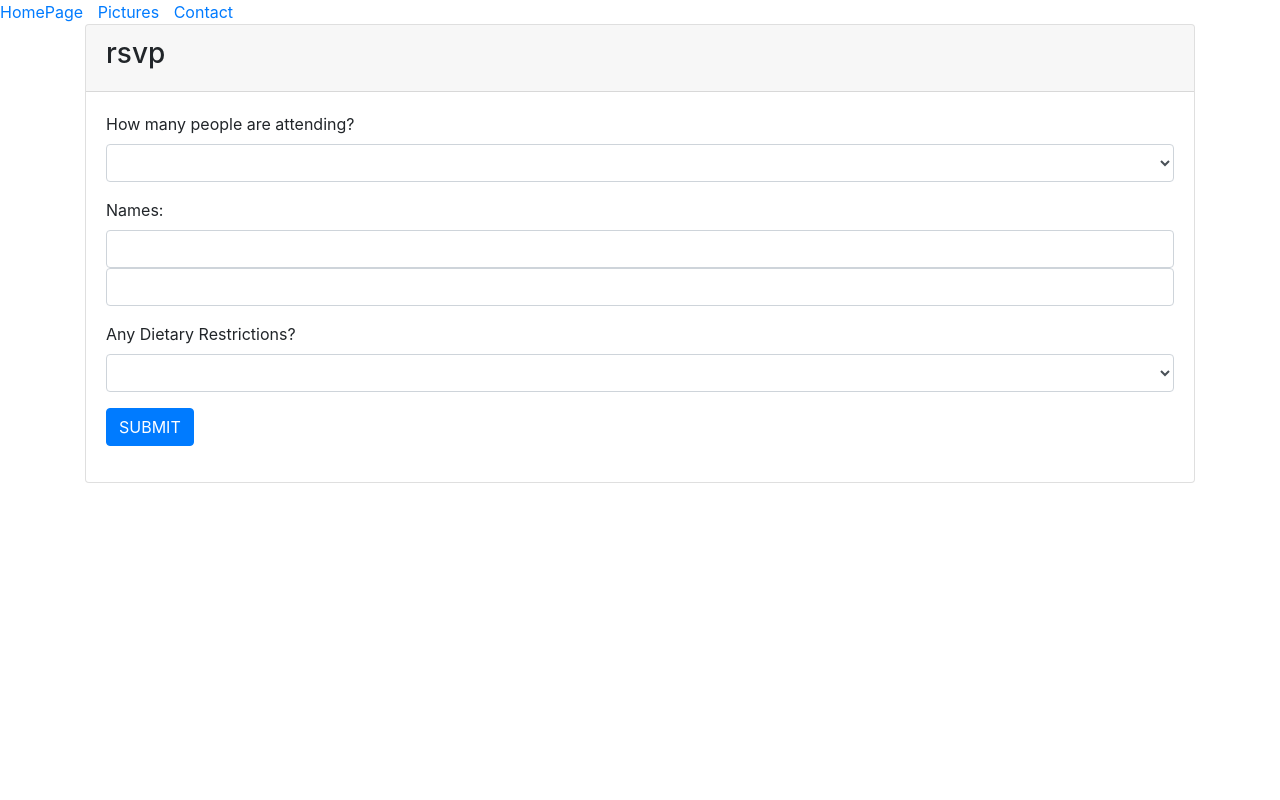
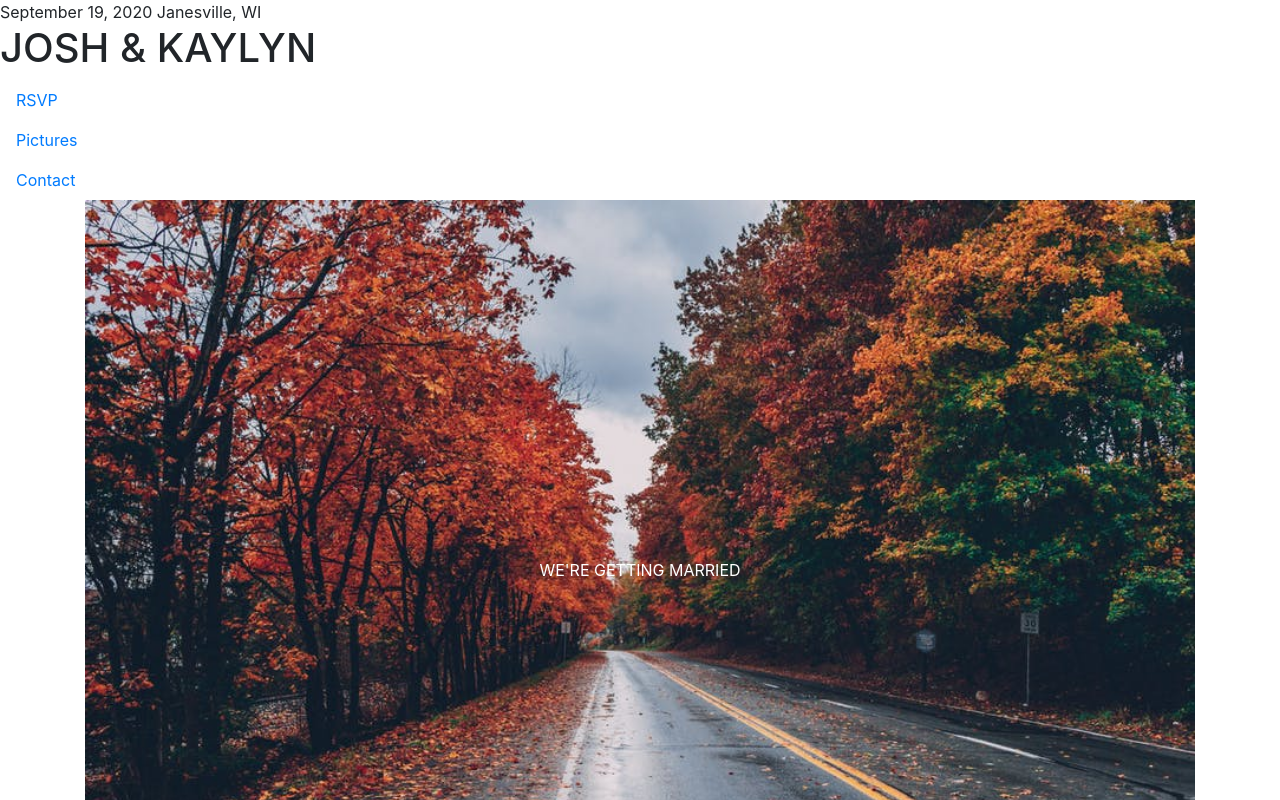
Before and after one commit to joshforcier/rsvp, a Vue app: page / in a window 1280 px wide. Shown: the top 800 px of the page. Built offline with nearby package versions, Linux system fonts and the light colour scheme; what vuefire would draw is missing.

Commit message:
add image, require form fields

```diff
--- a/src/App.vue
+++ b/src/App.vue
@@ -6,8 +6,9 @@
 
 <script>
 
+import Home from './components/Home';
 import Navbar from './components/Navbar';
-import HomePage from './components/HomePage';
+import RSVP from './components/RSVP';
 import Contact from './components/Contact';
 import Pictures from './components/Pictures';
 
@@ -17,8 +18,9 @@ export default {
         document.title = "Josh & Kaylyn";
     },
     components: {
+        Home,
         Navbar,
-        HomePage,
+        RSVP,
         Contact,
         Pictures,
     },
--- /dev/null
+++ b/src/components/Home.vue
@@ -0,0 +1,36 @@
+<template>
+    <div>
+        <div class="container">
+            <img src="../assets/pexels-photo-1563355.jpeg" alt="engagement-photo" style="width:100%;">
+            <div class="centered">WE'RE GETTING MARRIED</div>
+        </div>
+        <RSVP />
+    </div>
+</template>
+
+<script>
+
+import RSVP from './RSVP';
+import Navbar from './Navbar';
+export default {
+    name: 'Home',
+    components: {
+        RSVP,
+    },
+}
+
+</script>
+
+<style>
+    .container {
+        position: relative;
+        text-align: center;
+        color: white;
+    }
+    .centered {
+        position: absolute;
+        top: 50%;
+        left: 50%;
+        transform: translate(-50%, -50%);
+    }
+</style>
--- a/src/components/Navbar.vue
+++ b/src/components/Navbar.vue
@@ -1,8 +1,10 @@
 <template>
     <div>
+        <div class="white-space">September 19, 2020        Janesville, WI</div>
+        <h1 class="header--1">JOSH & KAYLYN</h1>
         <nav>
             <router-link
-                class="spacing"
+                class="navbar spacing"
                 v-for="routes in links"
                 :key="routes.id"
                 :to="routes.path"
@@ -23,7 +25,7 @@ export default {
             links: [
                 {
                     id: 0,
-                    name: 'HomePage',
+                    name: 'RSVP',
                     path: '/',
                 },
                 {
@@ -47,4 +49,8 @@ export default {
     .spacing {
         Margin-right: 10px;
     }
+
+    .white-space{
+        white-space:pre;
+    }
 </style>
--- a/src/components/HomePage.vue
+++ b/src/components/RSVP.vue
@@ -5,10 +5,13 @@
                 <h3>rsvp</h3>
             </div>
             <div class="card-body">
-                <form v-on:submit.prevent="addRsvp">
+                <form
+                    v-on:submit.prevent="addRsvp"
+                >
                     <div class="form-group">
                         <label>How many people are attending?</label>
                         <select
+                            required
                             class="form-control"
                             v-model="selected"
                         >
@@ -25,6 +28,7 @@
                     <div class="form-group">
                         <label>Names:</label>
                         <input
+                            required
                             type="text"
                             class="form-control"
                             v-for="n in Number(selected.number)"
@@ -37,6 +41,7 @@
                     <div class="form-group">
                         <label>Any Dietary Restrictions?</label>
                         <select
+                            required
                             class="form-control"
                             v-model="diet"
                         >
@@ -51,6 +56,7 @@
                     >
                         <label>Dietary Restrictions:</label>
                         <input
+                            required
                             type="text"
                             class="form-control"
                             v-model="newRsvp.dietRestrictions"
@@ -75,10 +81,7 @@
 import { db } from '../../config/db';
 
 export default {
-    name: 'HomePage',
-    components: {
-        // Navbar,
-    },
+    name: 'RSVP',
     firebase: {
         rsvp: db.ref('rsvp'),
     },
@@ -107,7 +110,7 @@ export default {
             })
             // TODO add better feedback
             alert("Succeessfully added");
-        }
+        },
     }
 }
 
--- a/src/router/index.js
+++ b/src/router/index.js
@@ -1,6 +1,7 @@
 import Vue from 'vue';
 import router from 'vue-router';
-import HomePage from '../components/HomePage';
+import Home from '../components/Home';
+import RSVP from '../components/RSVP';
 import Pictures from '../components/Pictures';
 import Contact from '../components/Contact';
 
@@ -10,8 +11,8 @@ export default new router({
     routes: [
         {
             path: '/',
-            name: 'HomePage',
-            component: HomePage
+            name: 'Home',
+            component: Home
         },
         {
             path: '/pictures',
```
Also changed, not shown: src/assets/pexels-photo-1563355.jpeg (added), 1 other file (tests, documents, lock files or other folders).
